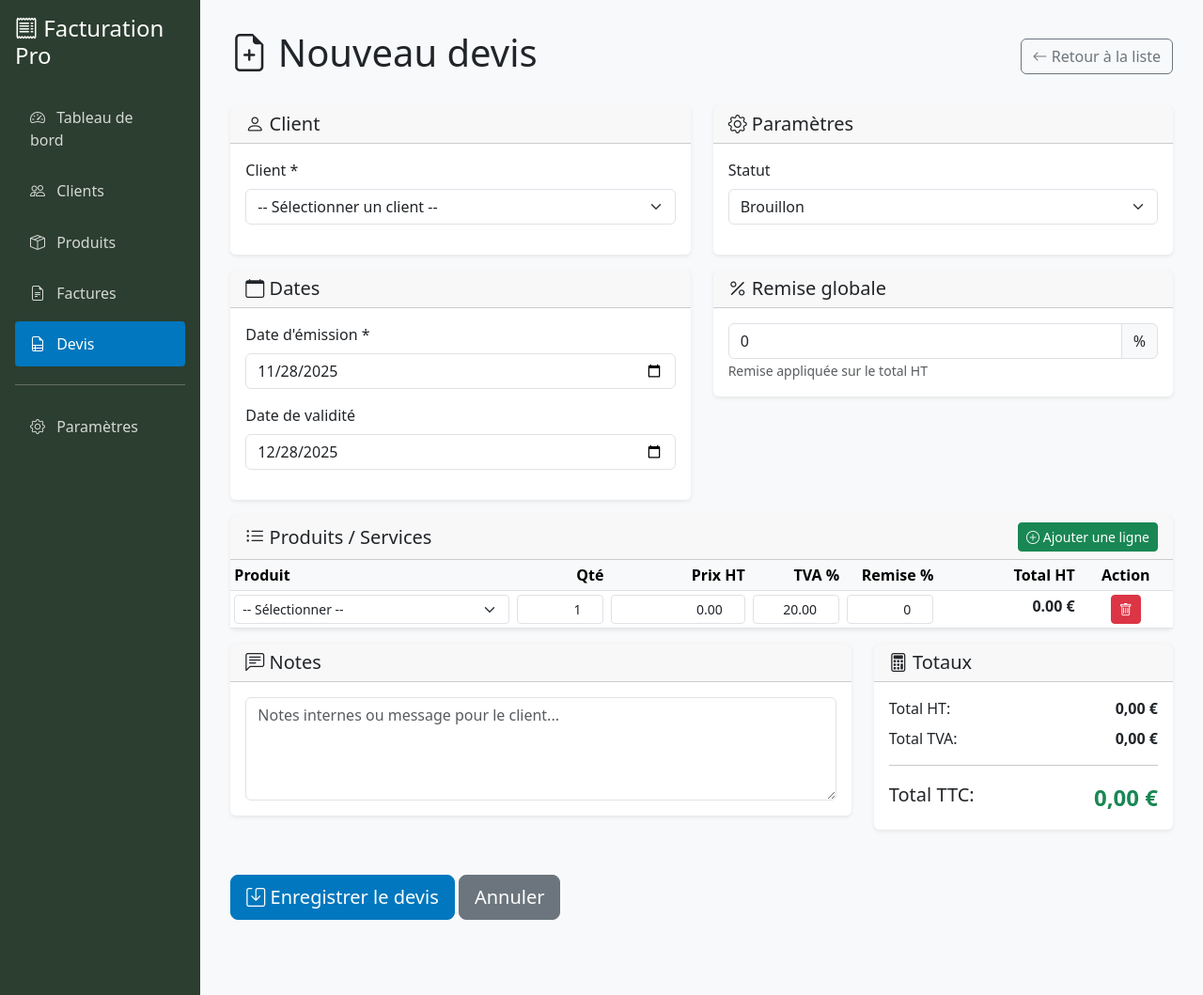
After one commit to adoudi-mondher/facturation-pro, a Flask app: page /documents/devis/create in a window 1280 px wide. The commit adds this page. Shown: the whole page at 94% size. Run offline with Flask 3, Linux system fonts and the light colour scheme; data that the repository does not hold is empty.

Commit message:
feat(devis): add full CRUD for quotes - Add DevisForm with quote-specific fields - Implement create and edit routes - Add create_devis and edit_devis templates - No stock movement for quotes - Different statuses: brouillon/envoye/accepte/refuse - Block editing for accepted/refused quotes Features: - Create quotes with dynamic lines - Edit draft and sent quotes - Automatic quote numbering (DEV-YYYY-XXXXX) - Same UX as invoices for consistency

```diff
--- /dev/null
+++ b/app/forms/devis_form.py
@@ -0,0 +1,42 @@
+"""
+Formulaire Devis
+"""
+from flask_wtf import FlaskForm
+from wtforms import SelectField, DateField, TextAreaField
+from wtforms.validators import DataRequired
+from datetime import datetime, timedelta
+
+class DevisForm(FlaskForm):
+    """Formulaire de création/édition de devis"""
+
+    client_id = SelectField(
+        'Client *',
+        coerce=int,
+        validators=[DataRequired(message="Veuillez sélectionner un client")]
+    )
+
+    date_emission = DateField(
+        'Date d\'émission *',
+        default=datetime.now().date(),
+        validators=[DataRequired()]
+    )
+
+    date_validite = DateField(
+        'Date de validité',
+        default=lambda: (datetime.now() + timedelta(days=30)).date()
+    )
+
+    statut = SelectField(
+        'Statut',
+        choices=[
+            ('brouillon', 'Brouillon'),
+            ('envoye', 'Envoyé'),
+            ('accepte', 'Accepté'),
+            ('refuse', 'Refusé')
+        ],
+        default='brouillon'
+    )
+
+    notes = TextAreaField('Notes')
+
+    # Les lignes seront gérées dynamiquement en JavaScript
--- a/app/routes/documents.py
+++ b/app/routes/documents.py
@@ -8,6 +8,7 @@
 from app.models.produit import Produit
 from app.models.mouvement_stock import MouvementStock
 from app.forms.facture_form import FactureForm
+from app.forms.devis_form import DevisForm
 from app.extensions import db
 from datetime import datetime
 
@@ -110,10 +111,9 @@
 
                     # Gérer le stock si le statut n'est pas brouillon
                     if facture.statut != 'brouillon' and produit.gerer_stock:
-                        stock_avant = int(produit.stock_actuel or 0)  # ← Convertir en int
-                        quantite_int = int(ligne.quantite)             # ← Convertir en int
-                        produit.stock_actuel = stock_avant - quantite_int
-                        stock_apres = int(produit.stock_actuel)        # ← Convertir en int
+                        stock_avant = produit.stock_actuel or 0
+                        produit.stock_actuel = stock_avant - int(ligne.quantite)
+                        stock_apres = produit.stock_actuel
 
                         # Créer le mouvement de stock
                         mouvement = MouvementStock(
@@ -172,9 +172,7 @@
                 for ligne in facture.lignes:
                     if ligne.produit.gerer_stock:
                         # Remettre le stock
-                        stock_actuel = int(ligne.produit.stock_actuel or 0)
-                        quantite_rendue = int(ligne.quantite)
-                        ligne.produit.stock_actuel = stock_actuel + quantite_rendue
+                        ligne.produit.stock_actuel += ligne.quantite
 
             # Supprimer les anciennes lignes
             LigneDocument.query.filter_by(document_id=facture.id).delete()
@@ -294,6 +292,183 @@
                          devis=devis,
                          search=search)
 
+@bp.route('/devis/create', methods=['GET', 'POST'])
+def create_devis():
+    """Créer un nouveau devis"""
+    form = DevisForm()
+
+    # Charger les clients pour le select
+    clients = Client.query.filter_by(actif=True).order_by(Client.nom).all()
+    form.client_id.choices = [(0, '-- Sélectionner un client --')] + [(c.id, c.nom_complet) for c in clients]
+
+    if form.validate_on_submit():
+        try:
+            # Créer le devis
+            devis = Document(
+                type='devis',
+                client_id=form.client_id.data,
+                date_emission=form.date_emission.data,
+                date_echeance=form.date_validite.data,  # date_validite pour devis
+                statut=form.statut.data,
+                notes=form.notes.data
+            )
+
+            # Générer le numéro
+            devis.generate_numero()
+
+            db.session.add(devis)
+            db.session.flush()
+
+            # Récupérer les lignes (identique aux factures)
+            lignes_data = {}
+            remise_globale = float(request.form.get('remise_globale', 0))
+
+            for key, value in request.form.items():
+                if key.startswith('lignes[') and value:
+                    parts = key.split('[')
+                    ligne_id = parts[1].rstrip(']')
+                    field_name = parts[2].rstrip(']')
+
+                    if ligne_id not in lignes_data:
+                        lignes_data[ligne_id] = {}
+
+                    lignes_data[ligne_id][field_name] = value
+
+            # Créer les lignes (PAS de mouvement de stock pour les devis !)
+            ordre = 0
+            for ligne_id, ligne_info in lignes_data.items():
+                if 'produit_id' in ligne_info and ligne_info['produit_id']:
+                    produit = Produit.query.get(int(ligne_info['produit_id']))
+
+                    if not produit:
+                        continue
+
+                    ligne = LigneDocument(
+                        document_id=devis.id,
+                        produit_id=produit.id,
+                        designation=ligne_info.get('designation', produit.designation),
+                        quantite=float(ligne_info.get('quantite', 1)),
+                        prix_unitaire_ht=float(ligne_info.get('prix_unitaire_ht', produit.prix_ht)),
+                        taux_tva=float(ligne_info.get('taux_tva', produit.taux_tva)),
+                        remise_ligne=float(ligne_info.get('remise_ligne', 0)),
+                        ordre=ordre
+                    )
+                    ligne.calculer_total()
+                    db.session.add(ligne)
+                    ordre += 1
+
+            # Appliquer la remise globale et calculer les totaux
+            devis.remise_globale = remise_globale
+            devis.calculer_totaux()
+
+            db.session.commit()
+
+            flash(f'Devis {devis.numero} créé avec succès', 'success')
+            return redirect(url_for('documents.devis_list'))
+
+        except Exception as e:
+            db.session.rollback()
+            flash(f'Erreur lors de la création du devis : {str(e)}', 'error')
+            return redirect(url_for('documents.create_devis'))
+
+    return render_template('documents/create_devis.html', form=form)
+
+@bp.route('/devis/edit/<int:id>', methods=['GET', 'POST'])
+def edit_devis(id):
+    """Modifier un devis (brouillon ou envoyé uniquement)"""
+    devis = Document.query.get_or_404(id)
+
+    # Vérifier le statut - accepté/refusé = non modifiable
+    if devis.statut in ['accepte', 'refuse']:
+        flash(f'⚠️ Ce devis est {devis.statut}. Impossible de le modifier.', 'error')
+        return redirect(url_for('documents.view', id=id))
+
+    # Avertissement si envoyé
+    if devis.statut == 'envoye':
+        flash('⚠️ Attention : ce devis a déjà été envoyé au client.', 'warning')
+
+    form = DevisForm(obj=devis)
+
+    # Charger les clients
+    clients = Client.query.filter_by(actif=True).order_by(Client.nom).all()
+    form.client_id.choices = [(0, '-- Sélectionner un client --')] + [(c.id, c.nom_complet) for c in clients]
+
+    if form.validate_on_submit():
+        try:
+            # Supprimer les anciennes lignes
+            LigneDocument.query.filter_by(document_id=devis.id).delete()
+
+            # Mettre à jour
+            devis.client_id = form.client_id.data
+            devis.date_emission = form.date_emission.data
+            devis.date_echeance = form.date_validite.data
+            devis.statut = form.statut.data
+            devis.notes = form.notes.data
+
+            # Récupérer les nouvelles lignes
+            lignes_data = {}
+            remise_globale = float(request.form.get('remise_globale', 0))
+
+            for key, value in request.form.items():
+                if key.startswith('lignes[') and value:
+                    parts = key.split('[')
+                    ligne_id = parts[1].rstrip(']')
+                    field_name = parts[2].rstrip(']')
+
+                    if ligne_id not in lignes_data:
+                        lignes_data[ligne_id] = {}
+
+                    lignes_data[ligne_id][field_name] = value
+
+            # Créer les nouvelles lignes
+            ordre = 0
+            for ligne_id, ligne_info in lignes_data.items():
+                if 'produit_id' in ligne_info and ligne_info['produit_id']:
+                    produit = Produit.query.get(int(ligne_info['produit_id']))
+
+                    if not produit:
+                        continue
+
+                    ligne = LigneDocument(
+                        document_id=devis.id,
+                        produit_id=produit.id,
+                        designation=ligne_info.get('designation', produit.designation),
+                        quantite=float(ligne_info.get('quantite', 1)),
+                        prix_unitaire_ht=float(ligne_info.get('prix_unitaire_ht', produit.prix_ht)),
+                        taux_tva=float(ligne_info.get('taux_tva', produit.taux_tva)),
+                        remise_ligne=float(ligne_info.get('remise_ligne', 0)),
+                        ordre=ordre
+                    )
+                    ligne.calculer_total()
+                    db.session.add(ligne)
+                    ordre += 1
+
+            # Appliquer la remise globale et calculer les totaux
+            devis.remise_globale = remise_globale
+            devis.calculer_totaux()
+
+            db.session.commit()
+
+            flash(f'✅ Devis {devis.numero} modifié avec succès', 'success')
+            return redirect(url_for('documents.view', id=devis.id))
+
+        except Exception as e:
+            db.session.rollback()
+            flash(f'❌ Erreur lors de la modification : {str(e)}', 'error')
+            return redirect(url_for('documents.edit_devis', id=id))
+
+    # Pré-remplir
+    if request.method == 'GET':
+        form.client_id.data = devis.client_id
+        form.date_emission.data = devis.date_emission
+        form.date_validite.data = devis.date_echeance
+        form.statut.data = devis.statut
+        form.notes.data = devis.notes
+
+    return render_template('documents/edit_devis.html',
+                         form=form,
+                         devis=devis)
+
 @bp.route('/view/<int:id>')
 def view(id):
     """Voir un document"""
--- /dev/null
+++ b/app/templates/documents/create_devis.html
@@ -0,0 +1,175 @@
+{% extends "base.html" %}
+
+{% block title %}Nouveau devis - Facturation Pro{% endblock %}
+
+{% block content %}
+<div class="d-flex justify-content-between align-items-center mb-4">
+    <h1><i class="bi bi-file-earmark-plus"></i> Nouveau devis</h1>
+    <a href="{{ url_for('documents.devis_list') }}" class="btn btn-outline-secondary">
+        <i class="bi bi-arrow-left"></i> Retour à la liste
+    </a>
+</div>
+
+<form method="POST" action="{{ url_for('documents.create_devis') }}">
+    {{ form.hidden_tag() }}
+
+    <div class="row">
+        <!-- COLONNE GAUCHE : Client et dates -->
+        <div class="col-md-6">
+            <div class="card mb-3">
+                <div class="card-header">
+                    <h5 class="mb-0"><i class="bi bi-person"></i> Client</h5>
+                </div>
+                <div class="card-body">
+                    <div class="mb-3">
+                        {{ form.client_id.label(class="form-label") }}
+                        {{ form.client_id(class="form-select") }}
+                        {% if form.client_id.errors %}
+                            {% for error in form.client_id.errors %}
+                                <div class="text-danger small">{{ error }}</div>
+                            {% endfor %}
+                        {% endif %}
+                    </div>
+                </div>
+            </div>
+
+            <div class="card mb-3">
+                <div class="card-header">
+                    <h5 class="mb-0"><i class="bi bi-calendar"></i> Dates</h5>
+                </div>
+                <div class="card-body">
+                    <div class="mb-3">
+                        {{ form.date_emission.label(class="form-label") }}
+                        {{ form.date_emission(class="form-control", type="date") }}
+                    </div>
+
+                    <div class="mb-3">
+                        {{ form.date_validite.label(class="form-label") }}
+                        {{ form.date_validite(class="form-control", type="date") }}
+                    </div>
+                </div>
+            </div>
+        </div>
+
+        <!-- COLONNE DROITE : Paramètres -->
+        <div class="col-md-6">
+            <div class="card mb-3">
+                <div class="card-header">
+                    <h5 class="mb-0"><i class="bi bi-gear"></i> Paramètres</h5>
+                </div>
+                <div class="card-body">
+                    <div class="mb-3">
+                        {{ form.statut.label(class="form-label") }}
+                        {{ form.statut(class="form-select") }}
+                    </div>
+                </div>
+            </div>
+
+            <div class="card mb-3">
+                <div class="card-header">
+                    <h5 class="mb-0"><i class="bi bi-percent"></i> Remise globale</h5>
+                </div>
+                <div class="card-body">
+                    <div class="input-group">
+                        <input type="number"
+                               class="form-control"
+                               id="remise_globale"
+                               name="remise_globale"
+                               value="0"
+                               min="0"
+                               max="100"
+                               step="0.01">
+                        <span class="input-group-text">%</span>
+                    </div>
+                    <small class="text-muted">Remise appliquée sur le total HT</small>
+                </div>
+            </div>
+        </div>
+    </div>
+
+    <!-- LIGNES DE PRODUITS -->
+    <div class="card mb-3">
+        <div class="card-header d-flex justify-content-between align-items-center">
+            <h5 class="mb-0"><i class="bi bi-list-ul"></i> Produits / Services</h5>
+            <button type="button" class="btn btn-sm btn-success" id="btn-ajouter-ligne">
+                <i class="bi bi-plus-circle"></i> Ajouter une ligne
+            </button>
+        </div>
+        <div class="card-body p-0">
+            <div class="table-responsive">
+                <table class="table table-sm mb-0">
+                    <thead class="table-light">
+                        <tr>
+                            <th style="width: 30%;">Produit</th>
+                            <th style="width: 10%;" class="text-end">Qté</th>
+                            <th style="width: 15%;" class="text-end">Prix HT</th>
+                            <th style="width: 10%;" class="text-end">TVA %</th>
+                            <th style="width: 10%;" class="text-end">Remise %</th>
+                            <th style="width: 15%;" class="text-end">Total HT</th>
+                            <th style="width: 10%;" class="text-center">Action</th>
+                        </tr>
+                    </thead>
+                    <tbody id="lignes-facture">
+                        <!-- Les lignes seront ajoutées dynamiquement par JavaScript -->
+                    </tbody>
+                </table>
+            </div>
+        </div>
+    </div>
+
+    <!-- TOTAUX -->
+    <div class="row">
+        <div class="col-md-8">
+            <div class="card">
+                <div class="card-header">
+                    <h5 class="mb-0"><i class="bi bi-chat-left-text"></i> Notes</h5>
+                </div>
+                <div class="card-body">
+                    {{ form.notes(class="form-control", rows=4, placeholder="Notes internes ou message pour le client...") }}
+                </div>
+            </div>
+        </div>
+
+        <div class="col-md-4">
+            <div class="card">
+                <div class="card-header">
+                    <h5 class="mb-0"><i class="bi bi-calculator"></i> Totaux</h5>
+                </div>
+                <div class="card-body">
+                    <div class="d-flex justify-content-between mb-2">
+                        <span>Total HT:</span>
+                        <strong id="display-total-ht">0,00 €</strong>
+                    </div>
+                    <div class="d-flex justify-content-between mb-2">
+                        <span>Total TVA:</span>
+                        <strong id="display-total-tva">0,00 €</strong>
+                    </div>
+                    <hr>
+                    <div class="d-flex justify-content-between mb-0">
+                        <span class="fs-5">Total TTC:</span>
+                        <strong class="fs-4 text-success" id="display-total-ttc">0,00 €</strong>
+                    </div>
+
+                    <!-- Champs hidden pour soumission -->
+                    <input type="hidden" id="total_ht" name="total_ht" value="0">
+                    <input type="hidden" id="total_tva" name="total_tva" value="0">
+                    <input type="hidden" id="total_ttc" name="total_ttc" value="0">
+                </div>
+            </div>
+        </div>
+    </div>
+
+    <!-- BOUTONS -->
+    <div class="mt-4 mb-5">
+        <button type="submit" class="btn btn-primary btn-lg">
+            <i class="bi bi-save"></i> Enregistrer le devis
+        </button>
+        <a href="{{ url_for('documents.devis_list') }}" class="btn btn-secondary btn-lg">
+            Annuler
+        </a>
+    </div>
+</form>
+
+<!-- Script JavaScript -->
+<script src="{{ url_for('static', filename='js/facture_form.js') }}"></script>
+{% endblock %}
--- a/app/templates/documents/devis_list.html
+++ b/app/templates/documents/devis_list.html
@@ -3,7 +3,7 @@
 {% block content %}
 <div class="d-flex justify-content-between align-items-center mb-4">
     <h1><i class="bi bi-file-earmark-ruled"></i> Devis</h1>
-    <a href="#" class="btn btn-primary">
+    <a href="{{ url_for('documents.create_devis') }}" class="btn btn-primary">
         <i class="bi bi-plus-circle"></i> Nouveau devis
     </a>
 </div>
```
Also changed, not shown: app/templates/documents/edit_devis.html (added, +206 -0 lines), app/templates/documents/view.html (+7 -0 lines).
